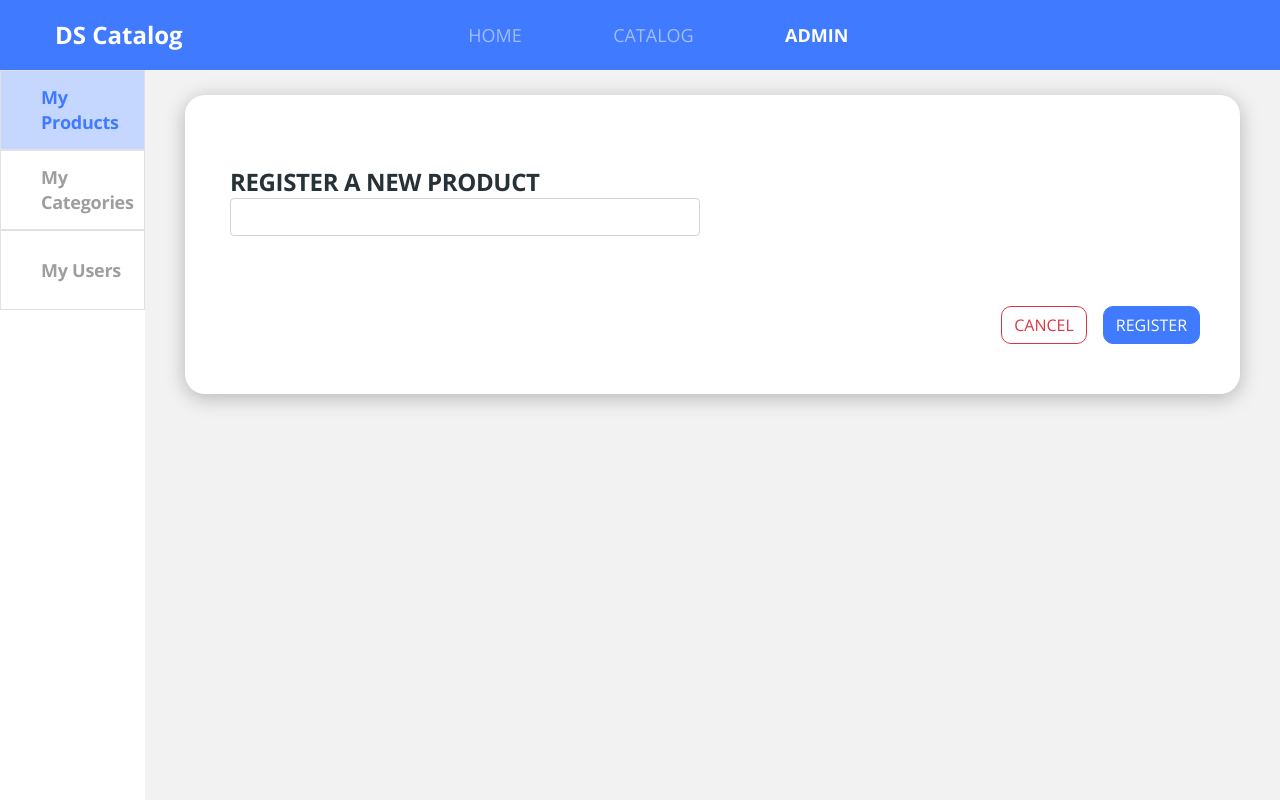
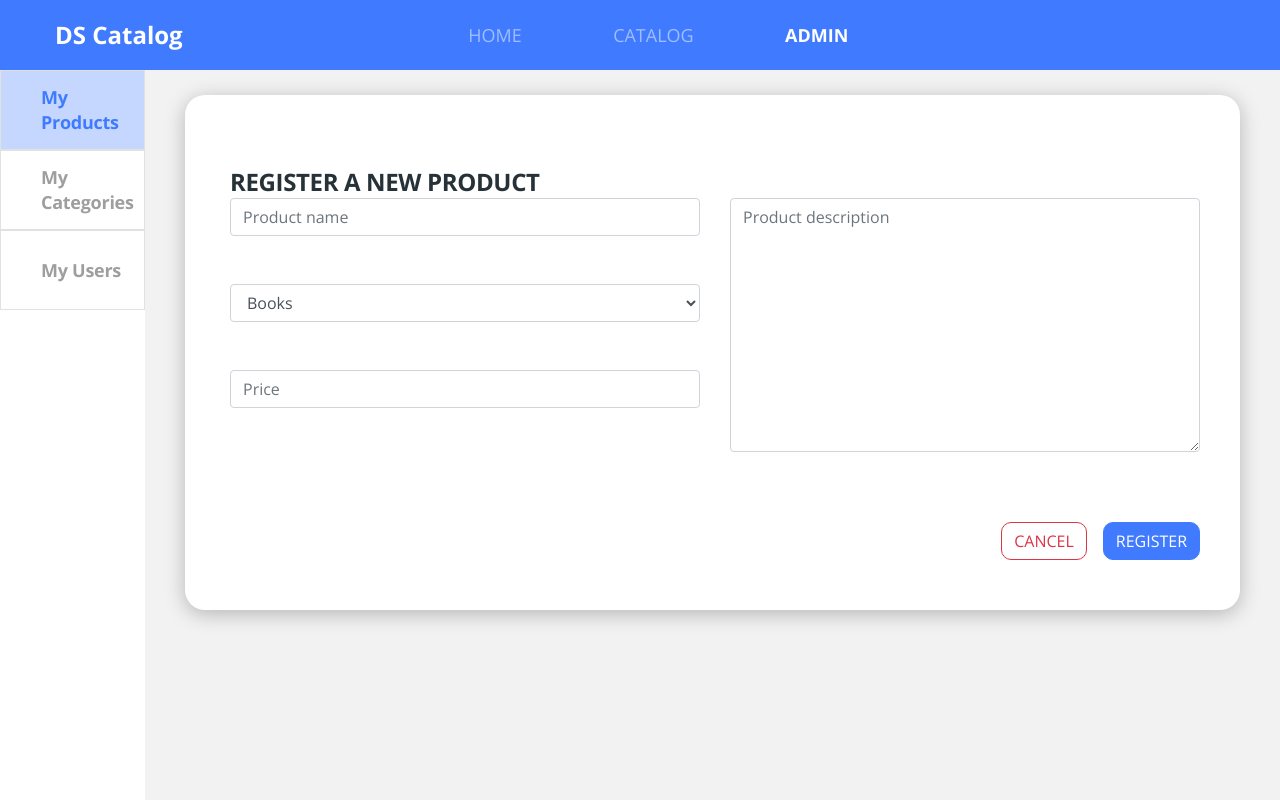
Before and after one commit to rqguzman/dscatalog-bootcamp-devsuperior, a React (Create React App) app in the folder front-web/: page /admin/products/create in a window 1280 px wide. Built offline with nearby package versions, Linux system fonts and the light colour scheme.

Commit message:
:wrench: Config(ResourcesServerConfig): Add CORS configuration

```diff
--- a/front-web/src/pages/admin/components/products/form/index.tsx
+++ b/front-web/src/pages/admin/components/products/form/index.tsx
@@ -1,16 +1,99 @@
-import React from 'react';
+import { makeRequest } from 'core/utils/request';
+import React, { useState } from 'react';
 import BaseForm from '../../baseform';
 import './styles.scss';
 
+type FormState = {
+    name: string;
+    price: string;
+    category: string;
+    description: string;
+}
+
+type FormEvent = React.ChangeEvent<HTMLInputElement> | React.ChangeEvent<HTMLSelectElement> | React.ChangeEvent<HTMLTextAreaElement>;
+
 const Form = () => {
+
+    const [formData, setFormData] = useState<FormState>({
+        name: '',
+        price: '',
+        category:'',
+        description: ''
+    });
+
+    const handleOnChange = (event: FormEvent) => {
+        const name = event.target.name;
+        const value = event.target.value;
+
+        setFormData(data => ({ ...data, [name]: value }));
+    }
+
+    const handleSubmit = (event: React.FormEvent<HTMLFormElement>) => {
+        event.preventDefault();
+
+        const payload = {
+            ...formData,
+            imgUrl: 'https://www.pontofrio-imagens.com.br/Control/ArquivoExibir.aspx?IdArquivo=1346218328',
+            categories: [{ id: formData.category }]
+        }
+
+        makeRequest({ url: '/products' , method: 'POST', data: payload})
+        .then(() => {
+            setFormData({ name: '', category: '', price: '', description: ''});
+        });
+
+    }
+
     return (
-        <BaseForm title="REGISTER A NEW PRODUCT">
-            <div className="row">
-                <div className="col-6">
-                    <input type="text" className="form-control"/>
+
+        <form onSubmit={handleSubmit}>
+
+            <BaseForm title="REGISTER A NEW PRODUCT">
+
+                <div className="row">
+                    <div className="col-6">
+                        <input
+                            type="text"
+                            className="form-control mb-5"
+                            placeholder="Product name"
+                            name="name"
+                            value={formData.name}
+                            onChange={handleOnChange}
+                            />
+                        <select
+                            className="form-control mb-5"
+                            name="category"
+                            value={formData.category}
+                            onChange={handleOnChange}
+                            >
+                            <option value="1">Books</option>
+                            <option value="3">Computers</option>
+                            <option value="2">Electronics</option>
+                        </select>
+                        <input
+                            type="text"
+                            className="form-control"
+                            placeholder="Price"
+                            name="price"
+                            value={formData.price}
+                            onChange={handleOnChange}
+                        />
+                    </div>
+                    <div className="col-6">
+                        <textarea
+                            cols={30} rows={10}
+                            className="form-control"
+                            placeholder="Product description"
+                            name="description"
+                            value={formData.description}
+                            onChange={handleOnChange}
+                        />
+                    </div>
                 </div>
-            </div>
-        </BaseForm>
+
+            </BaseForm>
+
+        </form>
     );
 };
 
```
Also changed, not shown: 1 other file (tests, documents, lock files or other folders).
